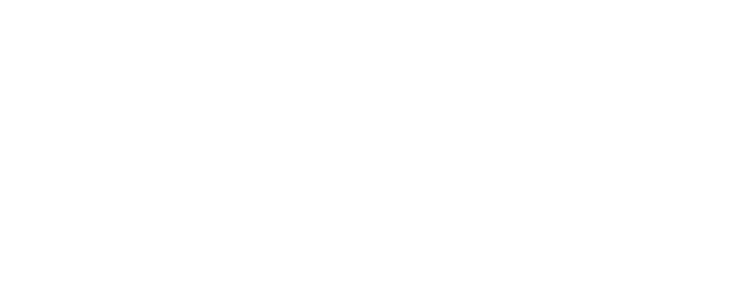
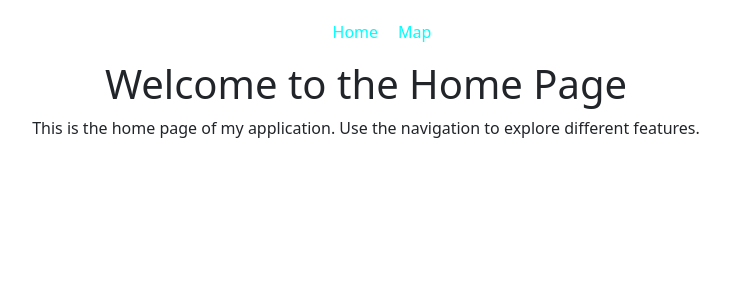
Before and after one commit to IHWNTI/SlutprojektWebbutveckling1, a React (Vite) app: page / in a window 1280 px wide. Before the commit this address had no page. Shown: the top 300 px of the page, without its empty margins (274-1004 px from the left). Built offline with nearby package versions, Linux system fonts and the light colour scheme.

Commit message:
Additional work related to map

```diff
--- a/src/App.tsx
+++ b/src/App.tsx
@@ -1,6 +1,7 @@
 import { Routes, Route } from "react-router-dom";
 import 'leaflet/dist/leaflet.css';
 import MapPage from './pages/MapPage';
+import Home from './pages/Home';
 
 
 
@@ -8,6 +9,7 @@ export default function App() {
  return (
     <Routes>
       <Route path="/map" element={<MapPage />} />
+      <Route path="/" element={<Home />} />
     </Routes>
  );
 }
--- a/src/components/MapControls.tsx
+++ b/src/components/MapControls.tsx
@@ -15,6 +15,14 @@ export default function MapControls() {
       onDoubleClick={stop}
       onTouchStart={stop}
     >
+      <button
+        onClick={(e) => {
+          e.stopPropagation();
+          // TODO: Open settings modal
+        }}
+      > Settings
+      </button>
+
       <button
         onClick={(e) => {
           e.stopPropagation();
--- a/src/components/MapView.tsx
+++ b/src/components/MapView.tsx
@@ -1,5 +1,4 @@
-import { MapContainer, TileLayer, Marker, Polyline } from "react-leaflet";
-import L from "leaflet";
+import { MapContainer, TileLayer } from "react-leaflet";
 import MapControls from "./MapControls";
 import type { ReactNode } from "react";
 
@@ -11,16 +10,6 @@ type Props = {
 const position: [number, number] = [59.8586, 17.6389];
 
 export default function MapView({ children }: Props) {
-  const route: [number, number][] = [
-    [59.8586, 17.6389],
-    [59.857, 17.64],
-    [59.856, 17.645],
-  ];
-
-  const customIcon = new L.Icon({
-    iconUrl: "https://cdn-icons-png.flaticon.com/512/684/684908.png",
-    iconSize: [30, 30],
-  });
 
   return (
     <MapContainer
@@ -33,10 +22,6 @@ export default function MapView({ children }: Props) {
         attribution="&copy; OpenStreetMap"
         url="https://{s}.tile.openstreetmap.org/{z}/{x}/{y}.png"
       />
-
-      <Marker position={position} icon={customIcon} />
-      <Polyline positions={route} color="red" />
-
       <MapControls />
 
       {children}
--- a/src/data/buses.ts
+++ b/src/data/buses.ts
@@ -4,13 +4,13 @@ export const buses: Bus[] = [
   {
     id: 1,
     line: "16",
-    position: [57.7089, 11.9746],
+    position: [59.8517, 17.6561],
     destination: "Centralstationen"
   },
   {
     id: 2,
     line: "25",
-    position: [57.7065, 11.9670],
-    destination: "Linnéplatsen"
+    position: [59.8495, 17.6601],
+    destination: "Centralstationen"
   }
 ];
--- /dev/null
+++ b/src/pages/Home.css
@@ -0,0 +1,40 @@
+
+nav {
+    display: flex;
+    justify-content: center;
+    gap: 20px;
+    margin-top: 20px;
+}
+
+nav ul {
+    display: flex;
+    gap: 20px;
+    list-style: none;
+    justify-content: center;
+}
+
+nav ul li a {
+    justify-content: center;
+}
+
+nav ul li a:hover {
+    text-decoration: underline;
+    color: aqua;
+}
+
+nav ul li a:link {
+    text-decoration: none;
+    color: aqua;
+}
+
+
+h1 {
+    display: flex;
+    justify-content: center;
+    margin-top: 5vh;
+}
+
+p {
+    display: flex;
+    justify-content: center;
+}
--- a/src/pages/Home.tsx
+++ b/src/pages/Home.tsx
@@ -0,0 +1,16 @@
+import "./Home.css";
+
+export default function Home() {
+    return (
+        <div>
+            <nav>
+                <ul>
+                    <li><a href="/">Home</a></li>
+                    <li><a href="/map">Map</a></li>
+                </ul>
+            </nav>
+            <h1>Welcome to the Home Page</h1>
+            <p>This is the home page of my application. Use the navigation to explore different features.</p>
+        </div>
+     );
+}
--- a/src/pages/MapPage.css
+++ b/src/pages/MapPage.css
@@ -6,7 +6,7 @@
 
 .topSearch {
   position: absolute;
-  top: 20px;
+  top: 7vh;
   left: 76%;
   transform: translateX(-50%);
   z-index: 1000;
--- a/src/pages/MapPage.tsx
+++ b/src/pages/MapPage.tsx
@@ -1,18 +1,21 @@
 import BusMarkers from "../components/BusMarkers";
 import MapView from "../components/MapView";
-import SearchPanel from "../components/SearchPanel";
 import TopSearch from "../components/TopSearchBar";
 import "./MapPage.css";
 
 export default function MapPage() {
   return (
     <div className="container">
+      <nav>
+                <ul>
+                    <li><a href="/">Home</a></li>
+                    <li><a href="/map">Map</a></li>
+                </ul>
+            </nav>
       <TopSearch />
       <MapView>
         <BusMarkers />
       </MapView>
-
-      <SearchPanel />
     </div>
 
   );
```
